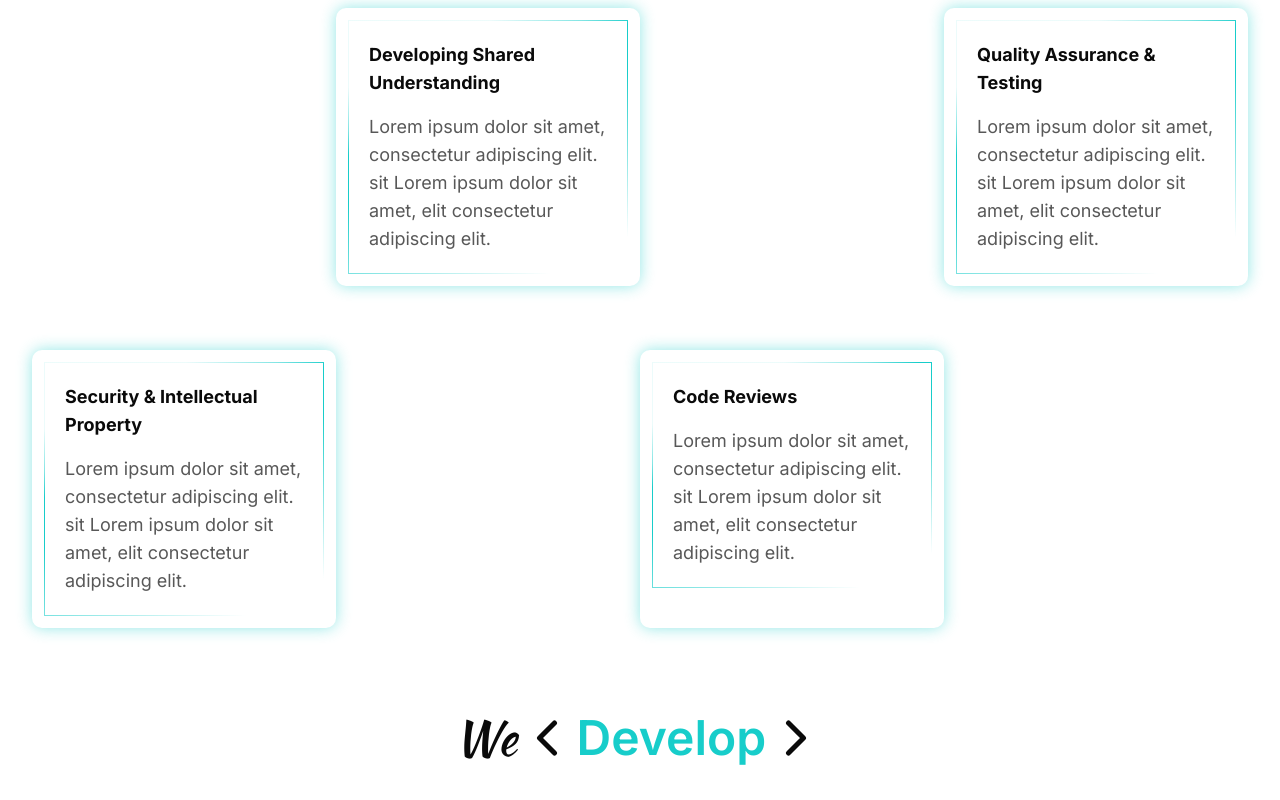
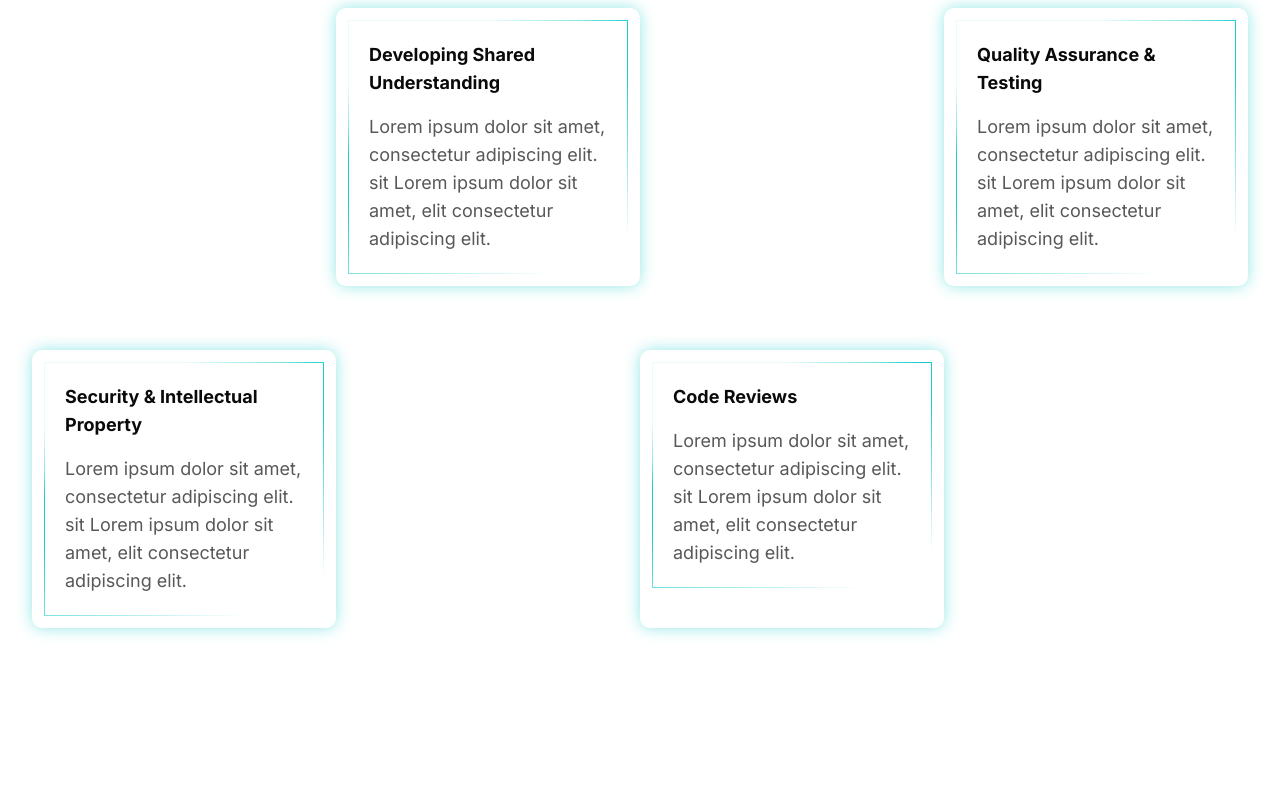
Before and after one commit to Roshen-Perera/ceylon-developers-portfolio, a Next.js app: page / in a window 1280 px wide. Shown: the part 2316-3116 px from the top of the page. After the commit the page ends 3024 px from the top, so only its background shows below. Built offline with nearby package versions, Linux system fonts and the light colour scheme.

Commit message:
removed header code

```diff
--- a/app/page.tsx
+++ b/app/page.tsx
@@ -220,14 +220,7 @@ export default function Home() {
           </div>
         </div>
         <div className="flex flex-col items-center justify-center mt-12">
-          <div className="flex text-center mb-8 items-center">
-            <p className="text-5xl">
-              <span className="font-kaushan">We</span>
-            </p>
-            <ChevronLeft size={60} />
-            <p className="text-5xl  font-semibold text-[#17CDCA]"> Develop </p>
-            <ChevronRight size={60} />
-          </div>
+
         </div>
       </div>
     </>
```
